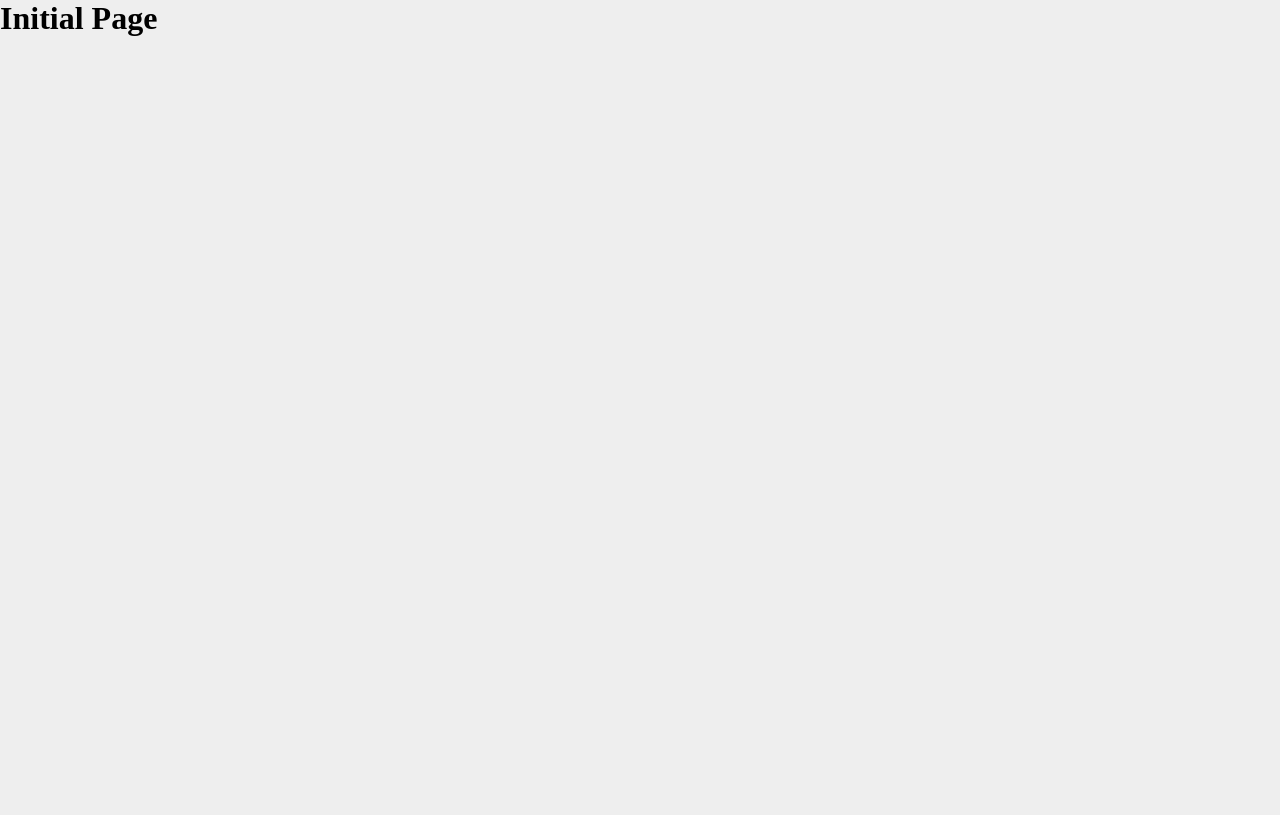
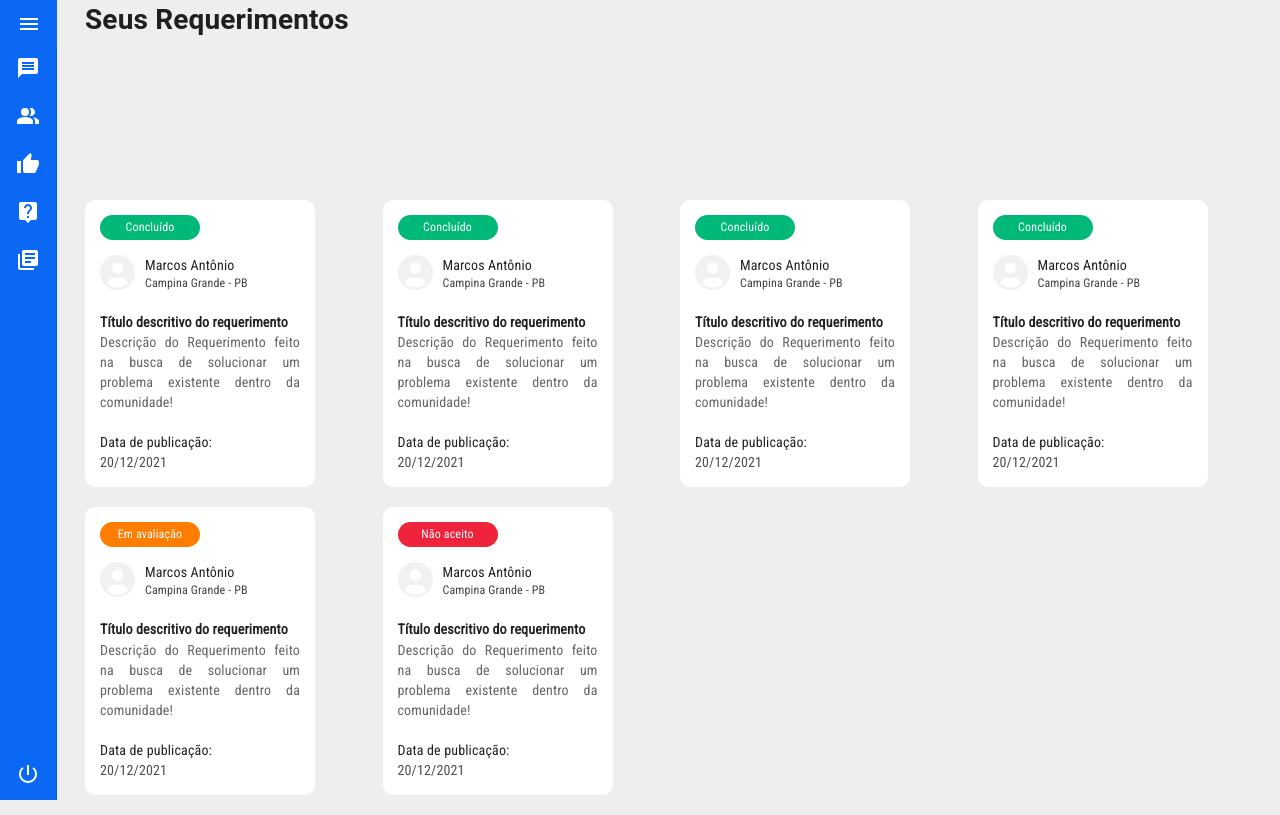
Before and after one commit to Rafael-doctom/opr-front, a React (Create React App) app: page /initial-page in a window 1280 px wide. Built offline with nearby package versions, Linux system fonts and the light colour scheme.

Commit message:
adding userHomePage initial structure concept

```diff
--- /dev/null
+++ b/src/components/InitialComponents/UserHomePage/index.js
@@ -0,0 +1,31 @@
+import React, { useState, useEffect } from "react";
+import Menu from "../../Menu/index";
+// import HeaderBar from "../../HeaderBar/index";
+import Requirement from "../../Requirement/";
+
+import './styles.css';
+
+export default function UserHomePage() {
+    const [requirements, setRequirements] = useState([]);
+
+    useEffect(() => {
+        return setRequirements(require("../../../service/requirementsJsonMock.json"))
+    }, [])
+
+    return (
+        <div className="user_home_page_container">
+            <Menu />
+            {/* <HeaderBar /> */}
+
+            <h1>Seus Requerimentos</h1>
+
+            <section className="requirements_container">
+                {requirements.map(requirement => {
+                    return (
+                        <Requirement requirement={requirement} />
+                    )
+                })}
+            </section>
+        </div>
+    )
+}
--- /dev/null
+++ b/src/components/InitialComponents/UserHomePage/styles.css
@@ -0,0 +1,14 @@
+.user_home_page_container {
+    padding-left: 85px;
+    padding-bottom: 20px;
+}
+
+.requirements_container {
+    width: calc(100vw - 100px);
+    display: grid;
+    gap: 20px;
+    column-gap: 10px;
+    grid-template-columns: repeat( auto-fit, minmax(230px, 1fr) );
+    justify-content: center;
+    align-content: center;
+}
--- /dev/null
+++ b/src/components/Requirement/index.js
@@ -0,0 +1,66 @@
+import React, { useRef } from 'react';
+import moment from 'moment';
+
+import './styles.css';
+
+import Modal from '../Modal';
+
+export default function Requirement({requirement}) {
+    const showReqModalRef = useRef();
+    const requirementUser = requirement.user;
+
+    function renderRequirementStatus() {
+        if (requirement.status === "concluded") {
+            return (
+                <div className="requirement_status finished">
+                    <span>Concluído</span>
+                </div>
+            )
+        } else if (requirement.status === "not_accepted") {
+            return (
+                <div className="requirement_status closed">
+                    <span>Não aceito</span>
+                </div>
+            )
+        } else {
+            return (
+                <div className="requirement_status analisys">
+                    <span>Em avaliação</span>
+                </div>
+            )
+        }
+    }
+
+    return (
+        <>
+            <div className="requirement_container" onClick={() => showReqModalRef.current.openModal()}>
+                {renderRequirementStatus()}
+
+                <section className="requirement_user">
+                    <div className="user_image">
+                        <img src="/profile.png" alt="user-img" />
+                    </div>
+                    <div className="user_infos">
+                        <span>{requirementUser.name}</span>
+                        <span>{requirementUser.location}</span>
+                    </div>
+                </section>
+
+                <section className="requirement_infos">
+                    <strong>{requirement.title}</strong>
+                    <p>{requirement.description}</p>
+                </section>
+
+                <section className="requirement_date">
+                    <label>Data de publicação:</label>
+                    <br />
+                    <span>{moment.unix(requirement.creationDate).format("DD/MM/YYYY")}</span>
+                </section>
+
+            </div>
+            <Modal ref={showReqModalRef}>
+                <h1>Visualizar requerimento</h1>
+            </Modal>
+        </>
+    )
+}
--- /dev/null
+++ b/src/components/Requirement/styles.css
@@ -0,0 +1,70 @@
+.requirement_container {
+    cursor: pointer;
+    font-family: "Roboto Condensed", sans-serif;
+    width: 230px;
+    height: auto;
+    border-radius: 10px;
+    background-color: var(--secondary-background);
+    display: flex;
+    flex-direction: column;
+    padding: 15px;
+}
+
+.requirement_status {
+    width: 100px;
+    height: 25px;
+    border-radius: 18px;
+    display: flex;
+    align-items: center;
+    justify-content: center;
+    font-size: 12px;
+    color: var(--secondary-background);
+}
+
+.requirement_status.finished {
+    background-color: var(--green);
+}
+
+.requirement_status.closed {
+    background-color: var(--red);
+}
+
+.requirement_status.analisys {
+    background-color: var(--orange);
+}
+
+.requirement_user {
+    display: flex;
+    flex-direction: row;
+    width: 80%;
+    margin-top: 15px;
+}
+
+.user_infos {
+    margin-left: 10px !important;
+}
+
+.user_infos span + span {
+    font-size: 12px;
+}
+
+.user_image, .user_image img {
+    width: 35px;
+    height: 35px;
+}
+
+.requirement_container .requirement_infos {
+    margin-top: 0px !important;
+    padding: 20px 0;
+}
+
+.requirement_container .requirement_infos p {
+    max-height: 200px;
+    padding: 0px !important;
+    text-align: justify;
+    text-justify: inter-word;
+}
+
+.requirement_date span {
+    opacity: 0.8;
+}
--- a/src/pages/InitialPage/index.js
+++ b/src/pages/InitialPage/index.js
@@ -1,11 +1,12 @@
 import React from 'react';
+import UserHomePage from '../../components/InitialComponents/UserHomePage';
 
 import './styles.css';
 
 export default function InitialPage() {
     return (
         <div>
-            <h1>Initial Page</h1>
+            <UserHomePage />
         </div>
     )
 }
--- /dev/null
+++ b/src/service/requirementsJsonMock.json
@@ -0,0 +1,68 @@
+[
+    {
+        "id": "1",
+        "status": "concluded",
+        "user": {
+            "name": "Marcos Antônio",
+            "location": "Campina Grande - PB"
+        },
+        "title": "Título descritivo do requerimento",
+        "description": "Descrição do Requerimento feito na busca de solucionar um problema existente dentro da comunidade!",
+        "creationDate": 1639979972
+    },
+    {
+        "id": "2",
+        "status": "concluded",
+        "user": {
+            "name": "Marcos Antônio",
+            "location": "Campina Grande - PB"
+        },
+        "title": "Título descritivo do requerimento",
+        "description": "Descrição do Requerimento feito na busca de solucionar um problema existente dentro da comunidade!",
+        "creationDate": 1639979972
+    },
+    {
+        "id": "3",
+        "status": "concluded",
+        "user": {
+            "name": "Marcos Antônio",
+            "location": "Campina Grande - PB"
+        },
+        "title": "Título descritivo do requerimento",
+        "description": "Descrição do Requerimento feito na busca de solucionar um problema existente dentro da comunidade!",
+        "creationDate": 1639979972
+    },
+    {
+        "id": "4",
+        "status": "concluded",
+        "user": {
+            "name": "Marcos Antônio",
+            "location": "Campina Grande - PB"
+        },
+        "title": "Título descritivo do requerimento",
+        "description": "Descrição do Requerimento feito na busca de solucionar um problema existente dentro da comunidade!",
+        "creationDate": 1639979972
+    },
+    {
+        "id": "5",
+        "status": "analisys",
+        "user": {
+            "name": "Marcos Antônio",
+            "location": "Campina Grande - PB"
+        },
+        "title": "Título descritivo do requerimento",
+        "description": "Descrição do Requerimento feito na busca de solucionar um problema existente dentro da comunidade!",
+        "creationDate": 1639979972
+    },
+    {
+        "id": "6",
+        "status": "not_accepted",
+        "user": {
+            "name": "Marcos Antônio",
+            "location": "Campina Grande - PB"
+        },
+        "title": "Título descritivo do requerimento",
+        "description": "Descrição do Requerimento feito na busca de solucionar um problema existente dentro da comunidade!",
+        "creationDate": 1639979972
+    }
+]
```
